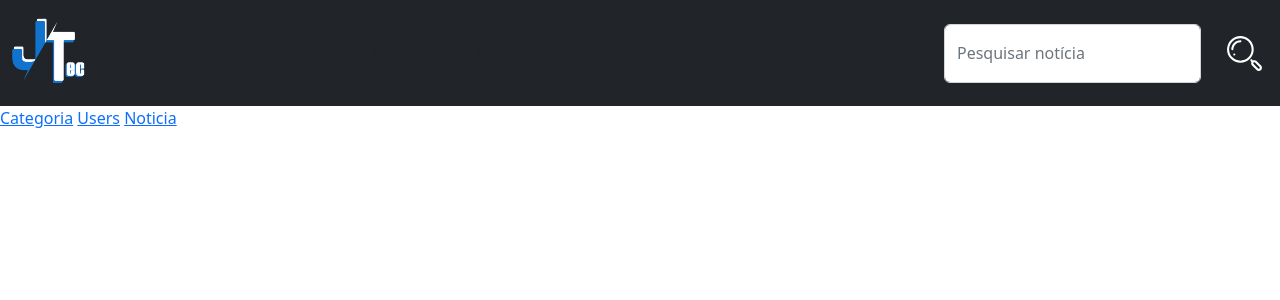
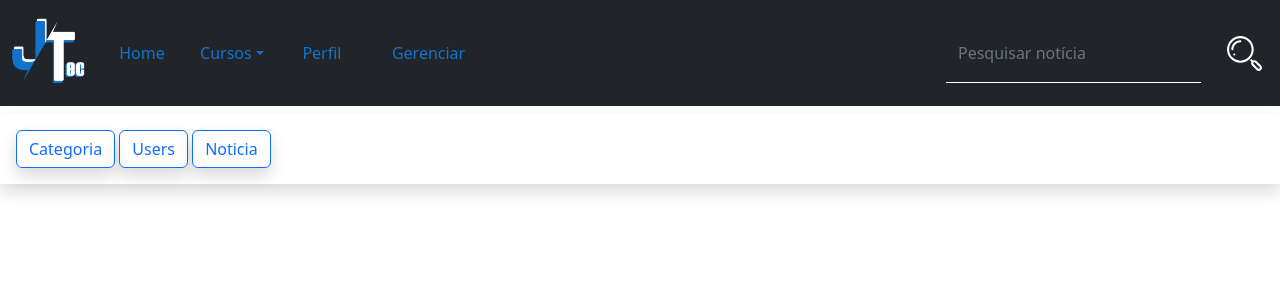
Before and after one commit to SystemRhino/jtec-yes-css, a PHP site: page /adm/ in a window 1280 px wide. Shown: the top 300 px of the page. Run offline with PHP 8.4, Linux system fonts and the light colour scheme; a user stored in the database is signed in.

Commit message:
Add files via upload

```diff
--- a/adm/index.php
+++ b/adm/index.php
@@ -4,7 +4,6 @@ if ($_SESSION['nivel'] != 1) {
 	header('location:../');
 }
 $dir = basename(__DIR__);
-include('../nav.php')
 ?>
 <!DOCTYPE html>
 <html>
@@ -15,10 +14,12 @@ include('../nav.php')
   <link rel="stylesheet" type="text/css" href="css/bootstrap-5.2.2-dist/css/bootstrap.min.css">
 </head>
 <body>
-
-<a href="categoria.php">Categoria</a>
-<a href="users.php">Users</a>
-<a href="noticia.php">Noticia</a>
+<?php include('../nav.php'); ?>
+<div class="container-fluid mt-2 shadow p-3">
+	<a class="btn btn-outline-primary shadow" href="categoria.php">Categoria</a>
+	<a class="btn btn-outline-primary shadow" href="users.php">Users</a>
+	<a class="btn btn-outline-primary shadow" href="noticia.php">Noticia</a>
+</div>
 
 </body>
 </html>
```
